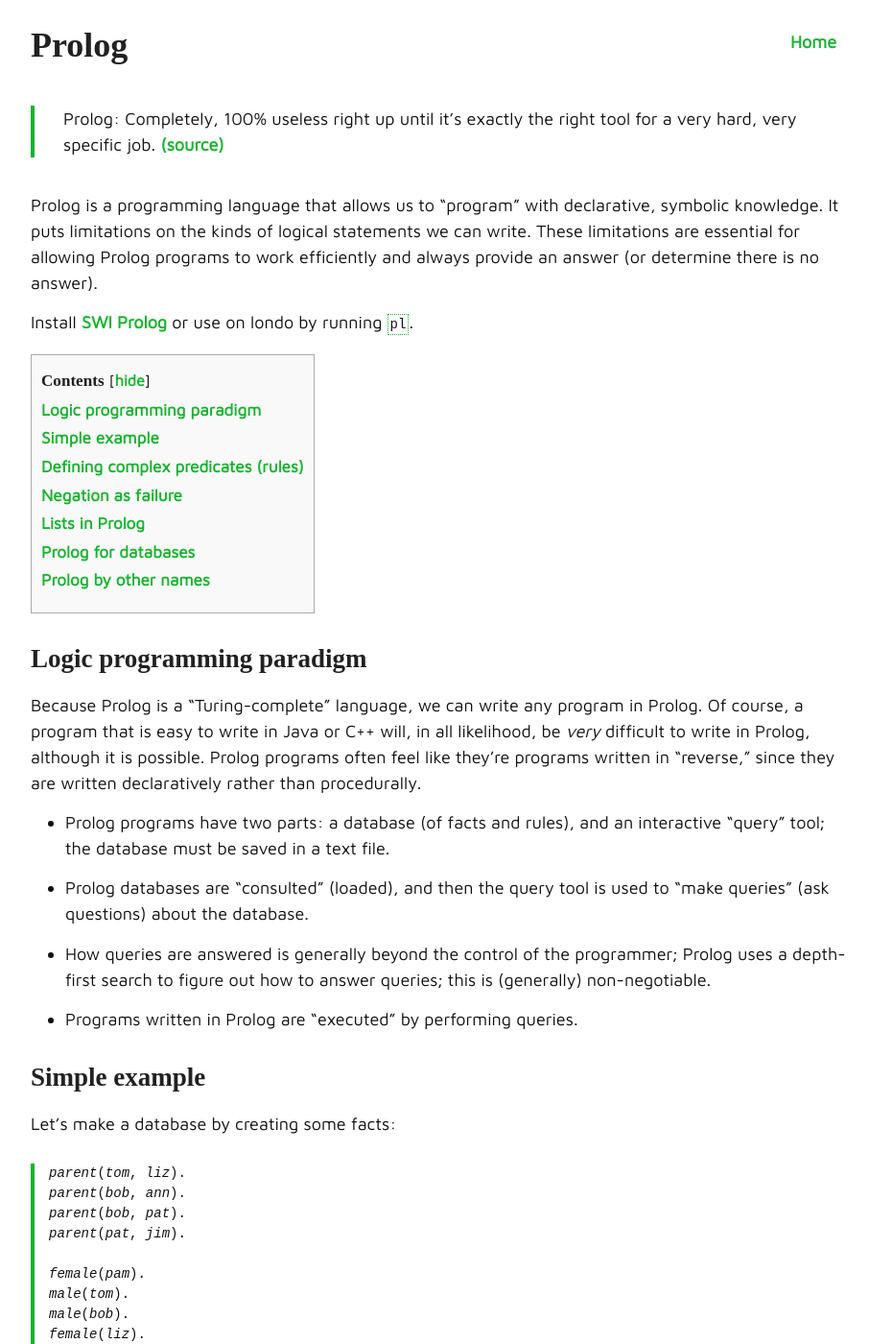
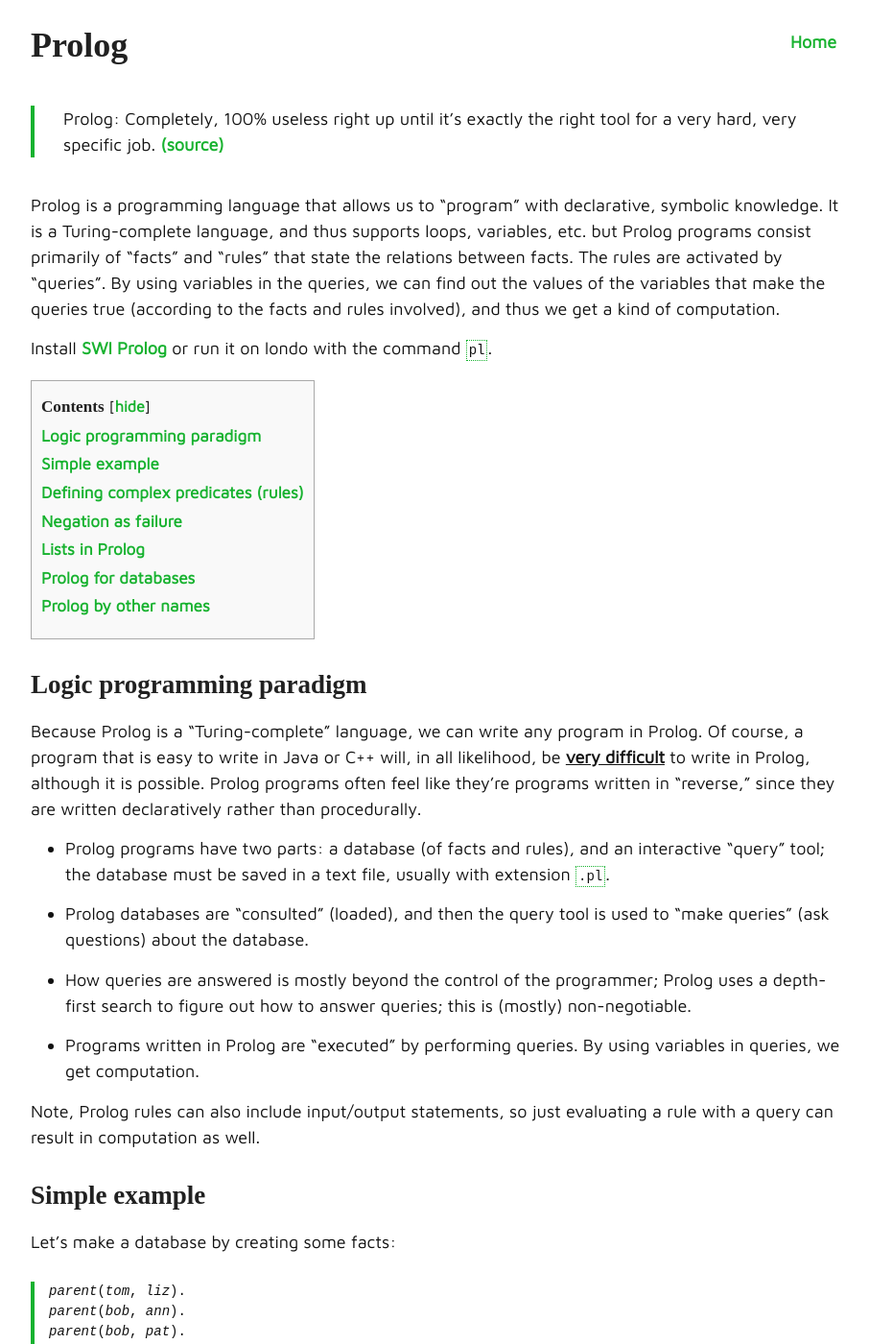
Before and after one commit to joshuaeckroth/csci431-website, a Jekyll site: the page built from notes/prolog.md, in a window 1280 px wide and 1400 px high. Shown: the whole window at 96% size, without its empty margins (183-1089 px from the left). Built offline with Jekyll 4.4.1, drawn with Linux system fonts in a browser that asks for light colours; some web fonts are replaced; formulas are drawn with MathJax 3; some of the changed text lies outside the part shown.

Commit message:
Updatd Prolog notes

````diff
--- a/_layouts/index.html
+++ b/_layouts/index.html
@@ -55,11 +55,8 @@
                 </ul>
               </li>
               <li>
-                <div class="post-title"><a href="/notes/programming-symbolically.html">Programming symbolically</a></div>
+                <div class="post-title"><a href="/notes/prolog.html">Logic programming with Prolog</a></div>
                 <ul>
-                  <li>
-                    <div class="post-title"><a href="/notes/prolog.html">Prolog</a></div>
-                  </li>
                   <li>
                     <div class="post-title"><a href="/notes/prolog-unification.html">Prolog unification</a></div>
                   </li>
--- a/notes/prolog.md
+++ b/notes/prolog.md
@@ -9,33 +9,31 @@ layout: note
 
 
 Prolog is a programming language that allows us to "program" with
-declarative, symbolic knowledge. It puts limitations on the kinds of logical
-statements we can write. These limitations are essential for allowing
-Prolog programs to work efficiently and always provide an answer (or
-determine there is no answer).
+declarative, symbolic knowledge. It is a Turing-complete language, and thus supports loops, variables, etc. but Prolog programs consist primarily of "facts" and "rules" that state the relations between facts. The rules are activated by "queries". By using variables in the queries, we can find out the values of the variables that make the queries true (according to the facts and rules involved), and thus we get a kind of computation.
 
-Install [SWI Prolog](http://www.swi-prolog.org/download/stable) or use on londo by running `pl`.
+Install [SWI Prolog](http://www.swi-prolog.org/download/stable) or run it on londo with the command `pl`.
 
 ## Logic programming paradigm
 
 Because Prolog is a "Turing-complete" language, we can write any program
 in Prolog. Of course, a program that is easy to write in Java or C++ will,
-in all likelihood, be *very* difficult to write in Prolog, although it
+in all likelihood, be **very difficult** to write in Prolog, although it
 is possible. Prolog programs often feel like they're programs written in
 "reverse," since they are written declaratively rather than procedurally.
 
 - Prolog programs have two parts: a database (of facts and rules),
-  and an interactive "query" tool; the database must be saved in a text file.
+  and an interactive "query" tool; the database must be saved in a text file, usually with extension `.pl`.
 
 - Prolog databases are "consulted" (loaded), and then the query tool
   is used to "make queries" (ask questions) about the database.
 
-- How queries are answered is generally beyond the control of the
+- How queries are answered is mostly beyond the control of the
   programmer; Prolog uses a depth-first search to figure out how to
-  answer queries; this is (generally) non-negotiable.
+  answer queries; this is (mostly) non-negotiable.
 
-- Programs written in Prolog are "executed" by performing queries.
+- Programs written in Prolog are "executed" by performing queries. By using variables in queries, we get computation.
 
+Note, Prolog rules can also include input/output statements, so just evaluating a rule with a query can result in computation as well.
 
 ## Simple example
 
@@ -57,7 +55,13 @@ male(jim).
 ~~~
 
 We type that into a file, maybe named `family.pl`, and "consult" the
-file in the query tool.
+file in the query tool, like so:
+
+``` bash
+$ nano family.pl # type the file, then quit nano
+$ pl             # start prolog
+?- [family].     # "consult" (load) the file
+```
 
 Now what? Well, we can ask questions:
 
@@ -102,9 +106,9 @@ P = pat,
 C = jim.
 ~~~
 
-I typed the `;` --- we type that to get the next answer, it means "or" while comma means "and."
+We type `;` to get the next answer. Semicolon means "or" while comma means "and."
 
-If I don't actually care who the children are, I can replace `C` with
+If we don't actually care who the children are, we can replace `C` with
 `_` like so:
 
 ~~~ prolog
@@ -124,7 +128,7 @@ Now let's ask, "Who are the female parents?"
 P = pat.
 ~~~
 
-The comma means "AND." So the query requires that `P` is a parent and
+The comma means "and." So the query requires that `P` is a parent and
 a female.
 
 ## Defining complex predicates (rules)
@@ -258,7 +262,7 @@ Y = ann ;
 false.
 ~~~
 
-We do simulate an "OR" by writing multiple definitions for the same rule:
+We can simulate an "or" by writing multiple definitions for the same rule:
 
 ~~~ prolog
 engineer(X) :- mechanical_engineer(X).
@@ -270,7 +274,7 @@ engineer(X) :- electrical_engineer(X).
 % etc. etc.
 ~~~
 
-In each rule, we use commas to represent "AND," but (generally) do not write "OR" inside a rule. When required, which is rare, we can use semicolons.
+In each rule, we use commas to represent "and," but (generally) do not write "or" inside a rule. When required, which is rare, we can use semicolons.
 
 ## Negation as failure
 
@@ -282,15 +286,14 @@ Let's say we want a predicate like "this person is not a father."
 Well, we know how to figure out who *is* a father: we have the
 `father` rule. How can we define a "is not a father" rule?
 
-The first thing to note is Prolog does not allow us to use negatives
-in facts. We cannot write "not father(jim)."
+The first thing to note is Prolog does not allow us to use "not" at the head
+(left side) of a rule. We cannot write "not father(jim)."
 
-Instead, to prove a negative in Prolog, we use a little trick: we
-assume everything stated in the database is *everything that
-exists*. This is the "closed-world assumption." Anything not stated in
-the database does not exist. So, we can "prove" that `jim` is not a
-father by *failing* to prove that `jim` is a father (with our `father`
-rule).
+Instead, to prove a negative in Prolog, we use a little trick: we assume
+everything stated in the database is *everything that exists*. This is the
+**closed-world assumption**. Any fact *not* stated in the database is assumed
+to be false.  So, we can "prove" that `jim` is not a father by **failing** to
+prove that `jim` is a father (with our `father` rule).
 
 ~~~ prolog
 not_a_father(X) :- \+father(X).
@@ -339,7 +342,7 @@ head(X, [X|_]).
 ~~~
 
 The code `[X|_]` means there is a list that starts with `X` and the
-rest (after the `|`) I don't care about (hence the `_`). Here are some
+rest (after the `|`) we don't care about (hence the `_`). Here are some
 uses of this predicate:
 
 ~~~ prolog
@@ -374,7 +377,7 @@ member(X, [X|_]).
 member(X, [_|Tail]) :- member(X, Tail).
 ~~~
 
-Example usage (I'm typing `.` after some responses because I don't
+Example usage (we type `.` after some responses because we don't
 want other possible answers):
 
 ~~~ prolog
@@ -596,7 +599,7 @@ householdSize(ID, Size) :-
     family(ID, _, _, Children),
     length(Children, ChildrenCount),
     Size is 2 + ChildrenCount.
-~~~ prolog
+~~~
 
 E.g.,
 
````
Also changed, not shown: other parts of notes/prolog.md (+8 -8 lines), notes/programming-symbolically.md (deleted, +0 -10 lines), notes/prolog-resolution.md (+7 -5 lines), notes/prolog-unification.md (+0 -4 lines).
